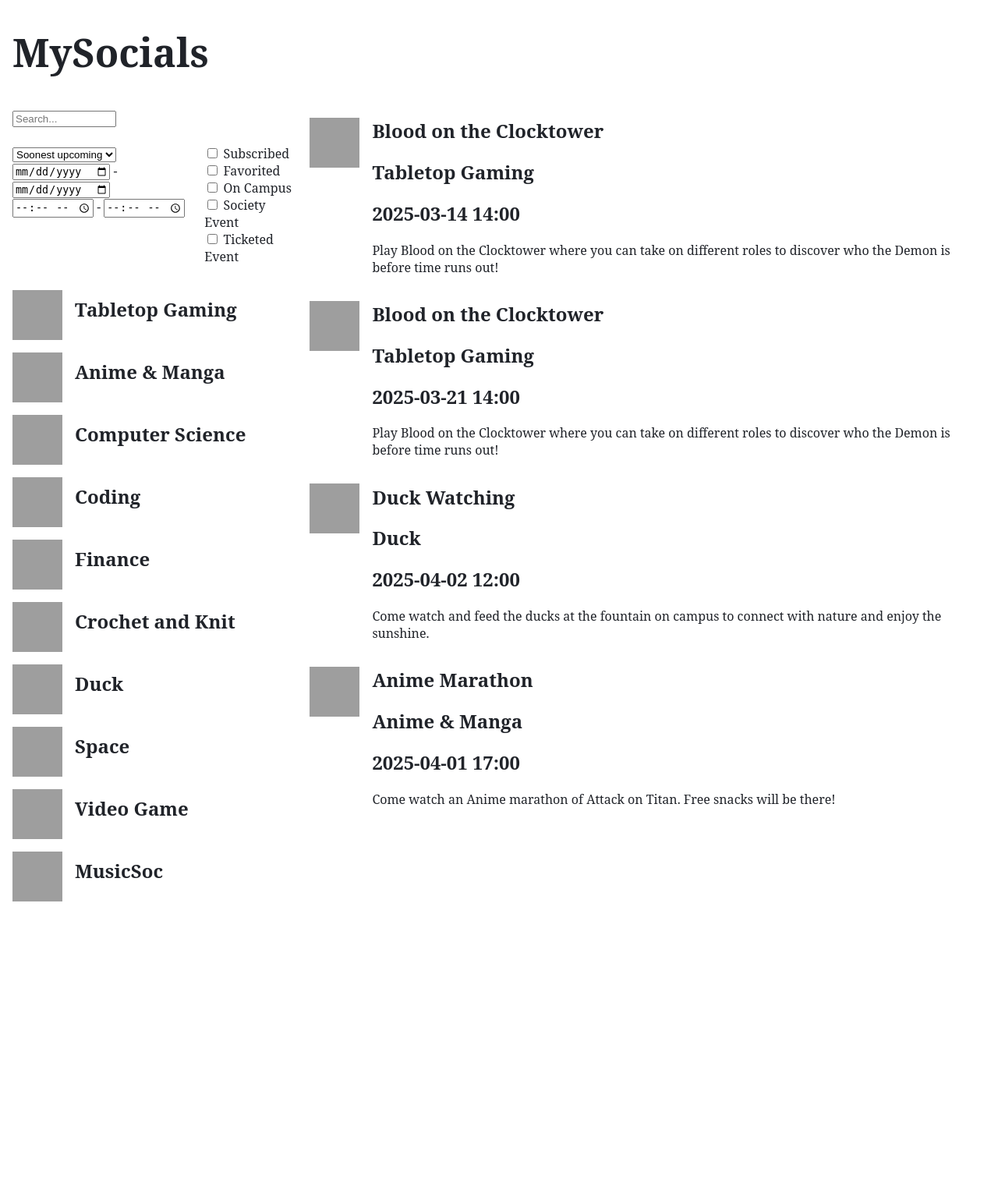
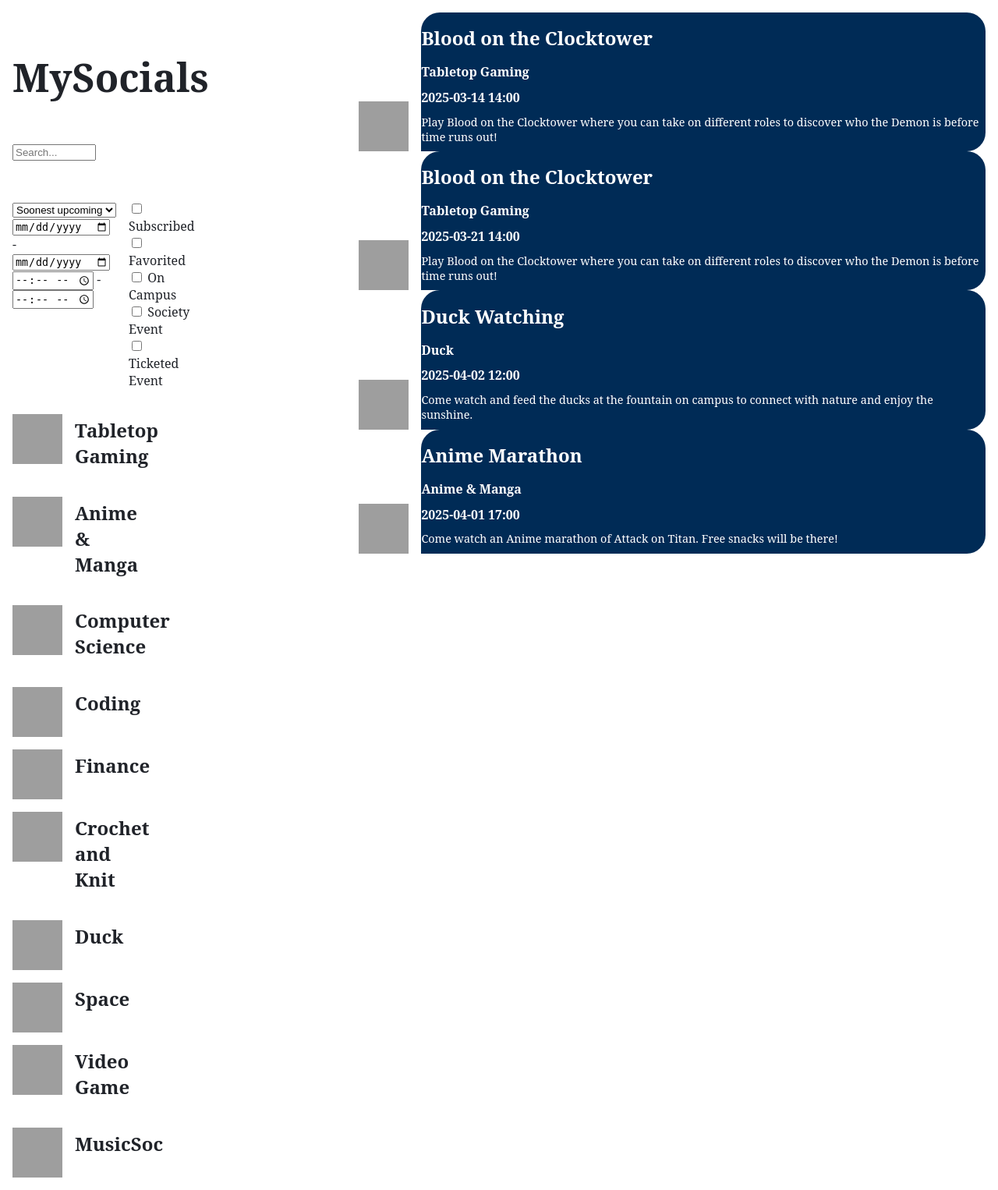
Before and after one commit to yh2452/CM22007, a Flask app: page / in a window 1280 px wide. Shown: the whole page at 78% size. Before the commit the page ends 1156 px from the top, so only its background shows below. Run offline with Flask 3, Linux system fonts and the light colour scheme; data comes from the database, SQL or seed files in the repository; grey boxes are pictures that could not be loaded.

Commit message:
more work on the css

```diff
--- a/MySocials/static/style.css
+++ b/MySocials/static/style.css
@@ -29,21 +29,11 @@ img {
   height: auto;
 }
 
-/* POSITIONING PAGE CONTENT */
-#contentContainer{
+#everythingContainer {
   display: flex;
   gap: 1em;
 }
 
-/* testing something -yusuf */
-/* #leftContainer{
-  border: 15px solid green;
-}
-#eventsContainer{
-  border: 15px solid green;
-} */
-
-/* ---- SOCIETIES/EVENTS LIST ----*/
 .profileContainer {
   display: flex;
   align-items: right;
@@ -54,33 +44,55 @@ img {
   margin: 1em 1em 0 0;
   display: block;
 }
-
-/* SOCIETIES */
-.profileContainer .societyName {
+.profileContainer .profileText {
   margin-top: 1em;
-  font-size: 1.5rem;
-}
-
-/* EVENTS */
-
-.eventText {
-  margin: 0;
   font-size: 1em;
 }
 
-.eventText h1 {
+#eventsContainer {
+  width: 65%;
+}
+#eventsContainer .profileContainer {
+  width: 100%;
+  display: flex;
+  justify-content: flex-start;
+  align-items: flex-end;
+  position: relative;
+}
+#eventsContainer .profileContainer .profilePic {
+  width: 64px;
+  height: 64px;
+  margin: 1em 1em 0 0;
+  display: block;
+}
+#eventsContainer .profileContainer .eventText {
+  background-color: #002B56;
+  width: 100%;
+  height: 100%;
+  border-radius: 24px 24px 24px 0;
+}
+#eventsContainer .profileContainer .eventText h1 {
+  color: #FFFFFF;
   font-size: 1.5em;
+  margin: 0.67em 0;
+}
+#eventsContainer .profileContainer .eventText h2 {
+  color: #FFFFFF;
+  font-size: 1em;
+  margin: 0.67em 0;
+}
+#eventsContainer .profileContainer .eventText p {
+  color: #FFFFFF;
+  font-size: 0.9em;
+  margin: 0.67em 0;
 }
 
-.eventText h1, h2 {
-  font-weight: bold;
+#leftContainer {
+  width: 25%;
+  margin-right: 1em;
 }
-
-
-
-/* SEARCH + FILTERS */
-#searchBox {
-  width: 10em;
+#leftContainer #searchBox {
+  width: 100%;
 }
 
 #filterContainer {
@@ -103,4 +115,36 @@ img {
   width: 100%;
 }
 
-/*# sourceMappingURL=style.css.map */
+#contentContainer {
+  display: flex;
+  flex-direction: column;
+  flex-wrap: wrap;
+  gap: 1em;
+  margin-top: 1em;
+}
+#contentContainer .contentCard {
+  width: 30%;
+  padding: 1em;
+  border: 1px solid #202329;
+  border-radius: 5px;
+  display: flex;
+  flex-direction: column;
+  gap: 1em;
+}
+#contentContainer .contentCard .contentImage {
+  width: 100%;
+  height: 200px;
+  -o-object-fit: cover;
+     object-fit: cover;
+}
+#contentContainer .contentCard .contentText {
+  font-size: 1em;
+}
+#contentContainer .contentCard .contentButton {
+  background-color: #FFFFFF;
+  color: #fff;
+  padding: 10px 20px;
+  border: none;
+  border-radius: 5px;
+  width: 100%;
+}/*# sourceMappingURL=style.css.map */
--- /dev/null
+++ b/MySocials/static/style.sass
@@ -0,0 +1,147 @@
+// Variables
+$white: #FFFFFF
+$black: #202329
+$blue: #002B56
+$yellow: #FFC500
+$pink: #DD2277
+$gray: #EAE9E5
+
+$font-stack: "Noto Serif", "Georgia", serif
+
+// Base styles
+body
+  font-family: $font-stack
+  color: $black
+  margin: 1em
+  padding: 0
+
+// Header styles
+header
+  background-color: $black
+  padding: 20px
+
+h1
+    font-size: 3.12rem
+    font-weight: 700
+    margin: 0.67em 0
+
+
+// Buttons
+@mixin button-style($bg-color, $text-color)
+  background-color: $bg-color
+  color: $text-color
+  padding: 10px 20px
+  border: none
+  border-radius: 5px
+
+button
+  @include button-style($white, #fff)
+
+img
+  max-width: 100%
+  height: auto
+
+#everythingContainer
+  display: flex
+  gap: 1em
+
+.profileContainer
+    display: flex
+    align-items: right
+
+    .profilePic
+        width: 64px
+        height: 64px
+        margin: 1em 1em 0 0
+        display: block
+
+    .profileText
+        margin-top: 1em
+        font-size: 1em
+
+#eventsContainer
+  width: 65%
+
+  .profileContainer
+    width: 100%
+    display: flex
+    justify-content: flex-start
+    align-items: flex-end
+    position: relative
+
+    .profilePic
+      width: 64px
+      height: 64px
+      margin: 1em 1em 0 0
+      display: block
+
+    .eventText
+      background-color: $blue
+      width: 100%
+      height: 100%
+      border-radius: 24px 24px 24px 0
+
+      h1
+        color: $white
+        font-size: 1.5em
+        margin: 0.67em 0
+
+      h2
+        color: $white
+        font-size: 1em
+        margin: 0.67em 0
+
+      p
+        color: $white
+        font-size: 0.9em
+        margin: 0.67em 0
+
+#leftContainer
+    width: 25%
+    margin-right: 1em
+
+    #searchBox
+      width: 100%
+
+#filterContainer
+    display: flex
+    gap: 1em
+    margin: 1em 0
+
+    #filter
+        padding: 10px
+        border: 1px solid $black
+        border-radius: 5px
+        width: 100%
+
+    #filterButton
+        @include button-style($white, #fff)
+        width: 100%
+
+#contentContainer
+    display: flex
+    flex-direction: column
+    flex-wrap: wrap
+    gap: 1em
+    margin-top: 1em
+
+    .contentCard
+        width: 30%
+        padding: 1em
+        border: 1px solid $black
+        border-radius: 5px
+        display: flex
+        flex-direction: column
+        gap: 1em
+
+        .contentImage
+            width: 100%
+            height: 200px
+            object-fit: cover
+
+        .contentText
+            font-size: 1em
+
+        .contentButton
+            @include button-style($white, #fff)
+            width: 100%
--- a/MySocials/templates/index.html
+++ b/MySocials/templates/index.html
@@ -1,5 +1,6 @@
 <!DOCTYPE html>
 <html lang="en">
+
 <head>
     <meta charset="UTF-8">
     <meta name="viewport" content="width=device-width, initial-scale=1.0">
@@ -12,9 +13,11 @@
         }
     </script>
 </head>
+
 <body>
+    <div id="everythingContainer">
+        <div id="contentContainer">
             <h1>MySocials</h1>
-<div id="contentContainer">
             <!-- All of the main page content: ignores things such as the navbar -->
 
             <div id="leftContainer">
@@ -68,10 +71,12 @@
                     {% for society in societies %}
                     <div class="profileContainer">
                         <!-- PLACEHOLDER IMAGE -->
-                <img src="https://cdn-icons-png.flaticon.com/512/149/149071.png" alt="Profile Picture" class="profilePic">
+                        <img src="https://cdn-icons-png.flaticon.com/512/149/149071.png" alt="Profile Picture"
+                            class="profilePic">
                         <h2 class="societyName">{{ society["societyName"] }}</h2>
                     </div>
                     {% endfor %}
+                </div>
             </div>
         </div>
         <div id="eventsContainer">
@@ -79,7 +84,8 @@
             {% for event in events %}
             <div class="profileContainer">
                 <!-- PLACEHOLDER IMAGE -->
-            <img src="https://cdn-icons-png.flaticon.com/512/149/149071.png" alt="Profile Picture" class="profilePic">
+                <img src="https://cdn-icons-png.flaticon.com/512/149/149071.png" alt="Profile Picture"
+                    class="profilePic">
                 <div class="eventText">
                     <h1>{{ event["eventName"] }}</h1>
                     <h2>{{ event["societyName"] }}</h2>
@@ -91,4 +97,5 @@
         </div>
     </div>
 </body>
+
 </html>
```
Also changed, not shown: MySocials/static/styles.sass (deleted, +0 -69 lines), 3 other files. Lines whose indentation alone changed are shown as unchanged.
